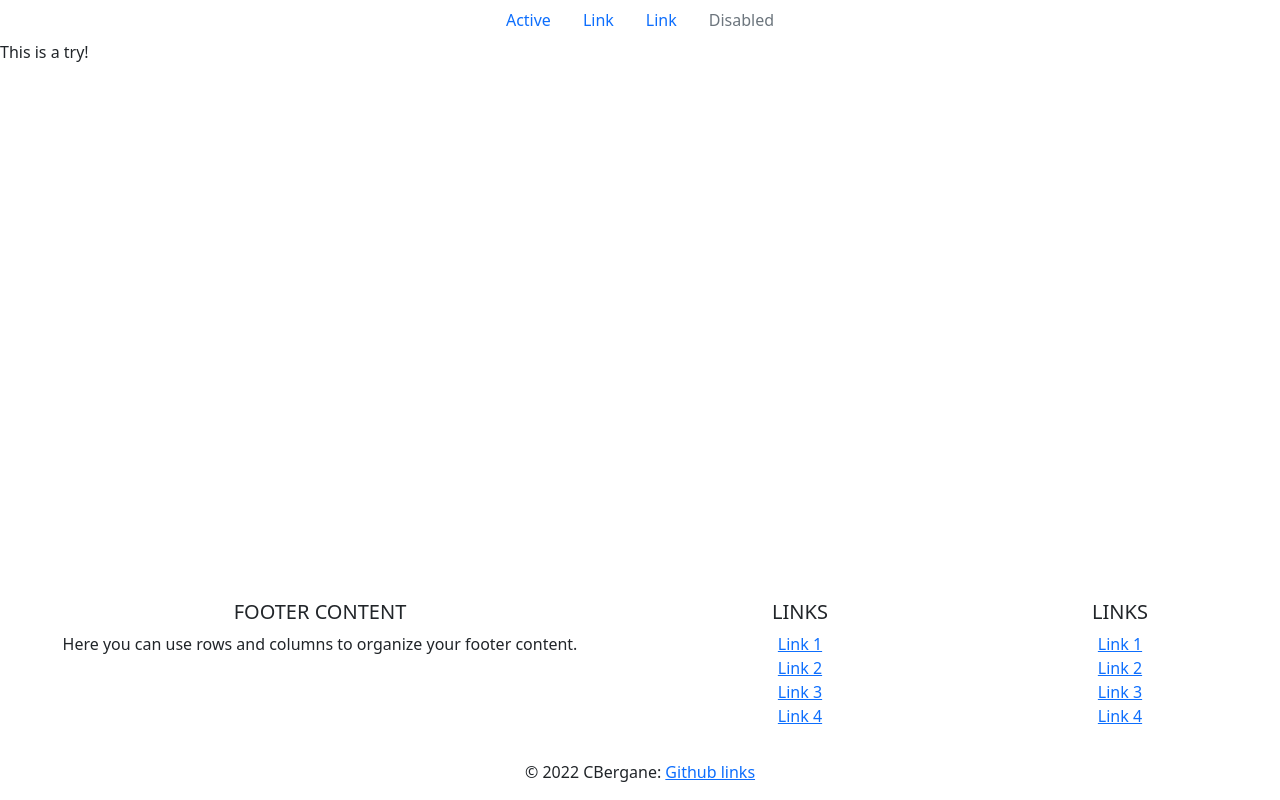
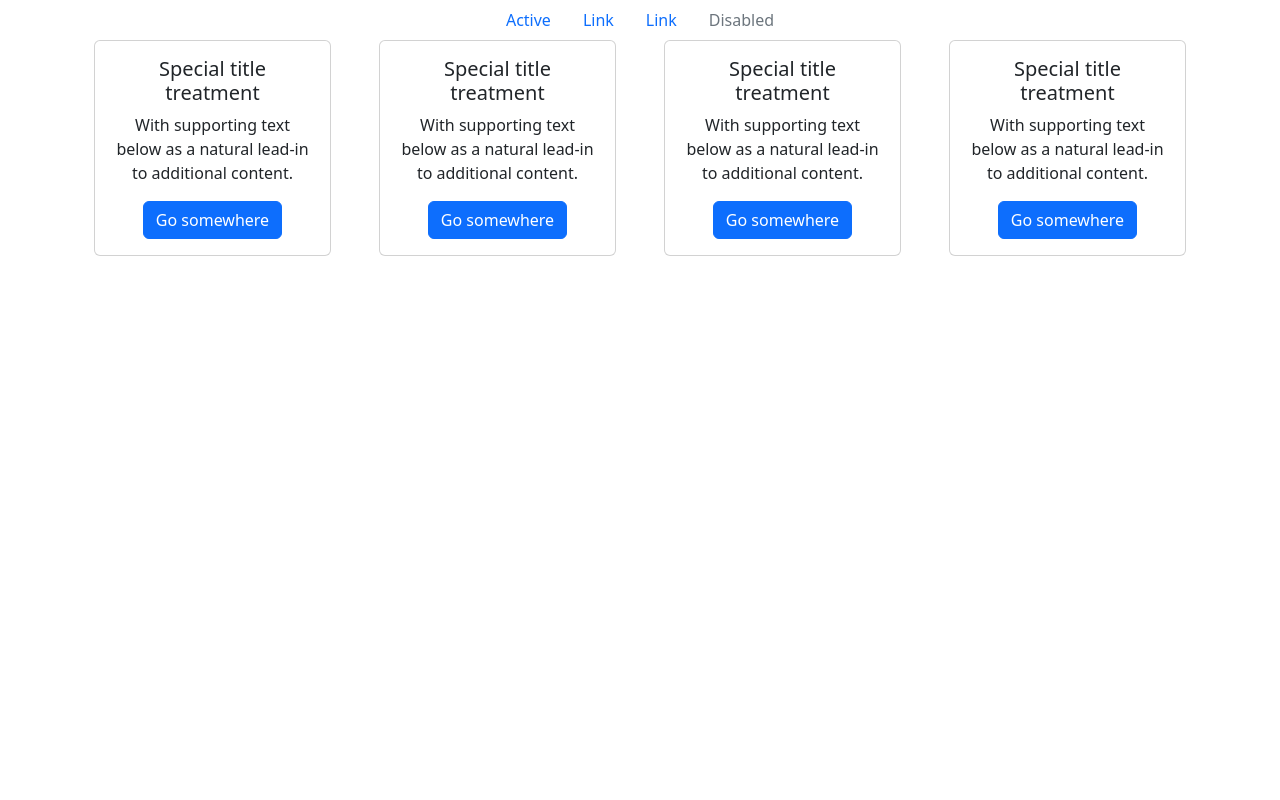
Before and after one commit to CBergane/bnbhouse, a Django app: page / in a window 1280 px wide. Run offline with Django 3.2, Linux system fonts and the light colour scheme; some libraries are stand-ins or nearby versions.

Commit message:
added some bootstrap styling and removed footer for now

```diff
--- a/bnbhouse/views.py
+++ b/bnbhouse/views.py
@@ -1,5 +1,6 @@
 from django.shortcuts import render, HttpResponse
 from django.views.generic import TemplateView, ListView, FormView, View
+from django.views import generic
 from .models import House, Bookings
 from .booking_form import Availabilety
 from bnbhouse.bookingfunction.available import check_available
@@ -18,9 +19,9 @@ class BookingList(ListView):
 
 
 def description_list(request):
-    obj = House.objects.get(house.description)
+    obj = House.objects.all()
     context = {
-        'describtion': obj.description
+        'description': obj.description
     }
     return render(request, 'house_detail_view.html', context)
 
@@ -29,7 +30,6 @@ class HouseDetailView(View):
     def get(self, request, *args, **kwargs):
         category = self.kwargs.get('category', None)
         house_list = House.objects.filter(category=category)
-
         if len(house_list) > 0:
             house = house_list[0]
             house_category = dict(house.HOUSE_CATAGORIES).get(house.category, None)
--- a/templates/base.html
+++ b/templates/base.html
@@ -37,81 +37,9 @@
 
     </main>
 
-<!-- Footer begins -->
-<footer class="page-footer font-small blue pt-4 fixed-bottom">
-
-    <!-- Footer Links -->
-    <div class="container-fluid text-center text-md-left">
-
-      <div class="row">
-
-        <div class="col-md-6 mt-md-0 mt-3">
-
-          <!-- Content -->
-          <h5 class="text-uppercase">Footer Content</h5>
-          <p>Here you can use rows and columns to organize your footer content.</p>
-
-        </div>
-
-        <hr class="clearfix w-100 d-md-none pb-3">
-
-        <div class="col-md-3 mb-md-0 mb-3">
-
-          <!-- Links -->
-          <h5 class="text-uppercase">Links</h5>
-
-          <ul class="list-unstyled">
-            <li>
-              <a href="#!">Link 1</a>
-            </li>
-            <li>
-              <a href="#!">Link 2</a>
-            </li>
-            <li>
-              <a href="#!">Link 3</a>
-            </li>
-            <li>
-              <a href="#!">Link 4</a>
-            </li>
-          </ul>
-
-        </div>
-
-
-        <div class="col-md-3 mb-md-0 mb-3">
-
-          <!-- Links -->
-          <h5 class="text-uppercase">Links</h5>
-
-          <ul class="list-unstyled">
-            <li>
-              <a href="#!">Link 1</a>
-            </li>
-            <li>
-              <a href="#!">Link 2</a>
-            </li>
-            <li>
-              <a href="#!">Link 3</a>
-            </li>
-            <li>
-              <a href="#!">Link 4</a>
-            </li>
-          </ul>
-
-        </div>
-
-      </div>
-
-    </div>
-
-    <!-- Copyright -->
-    <div class="footer-copyright text-center py-3">© 2022 CBergane:
-      <a href="/"> Github links</a>
-    </div>
-
-  </footer>
-  <!-- Footer ends-->
 
     <script src="https://cdn.jsdelivr.net/npm/bootstrap@5.2.3/dist/js/bootstrap.bundle.min.js" integrity="sha384-kenU1KFdBIe4zVF0s0G1M5b4hcpxyD9F7jL+jjXkk+Q2h455rYXK/7HAuoJl+0I4" crossorigin="anonymous"></script>
+    <script type="text/javascript" src="https://code.jquery.com/jquery-1.11.3.min.js"></script>
+
 </body>
 </html>
--- a/templates/index.html
+++ b/templates/index.html
@@ -1,6 +1,46 @@
 {% extends "base.html" %}
 
 {% block container %}
-    <article>This is a try!</article>
+
+<div class="container px-4 text-center">
+    <div class="row gx-5 row-cols-1 row-cols-sm-2 row-cols-md-4">
+      <div class="col-sm-6">
+        <div class="card">
+            <div class="card-body">
+              <h5 class="card-title">Special title treatment</h5>
+              <p class="card-text">With supporting text below as a natural lead-in to additional content.</p>
+              <a href="#" class="btn btn-primary">Go somewhere</a>
+            </div>
+          </div>
+      </div>
+      <div class="col-sm-6">
+        <div class="card">
+            <div class="card-body">
+              <h5 class="card-title">Special title treatment</h5>
+              <p class="card-text">With supporting text below as a natural lead-in to additional content.</p>
+              <a href="#" class="btn btn-primary">Go somewhere</a>
+            </div>
+          </div>
+      </div>
+      <div class="col-sm-6">
+        <div class="card">
+            <div class="card-body">
+              <h5 class="card-title">Special title treatment</h5>
+              <p class="card-text">With supporting text below as a natural lead-in to additional content.</p>
+              <a href="#" class="btn btn-primary">Go somewhere</a>
+            </div>
+          </div>
+      </div>
+      <div class="col-sm-6">
+        <div class="card">
+            <div class="card-body">
+              <h5 class="card-title">Special title treatment</h5>
+              <p class="card-text">With supporting text below as a natural lead-in to additional content.</p>
+              <a href="#" class="btn btn-primary">Go somewhere</a>
+            </div>
+          </div>
+      </div>
+    </div>
+  </div>
 
 {% endblock %}
```
Also changed, not shown: templates/house_detail_view.html (+25 -8 lines).
